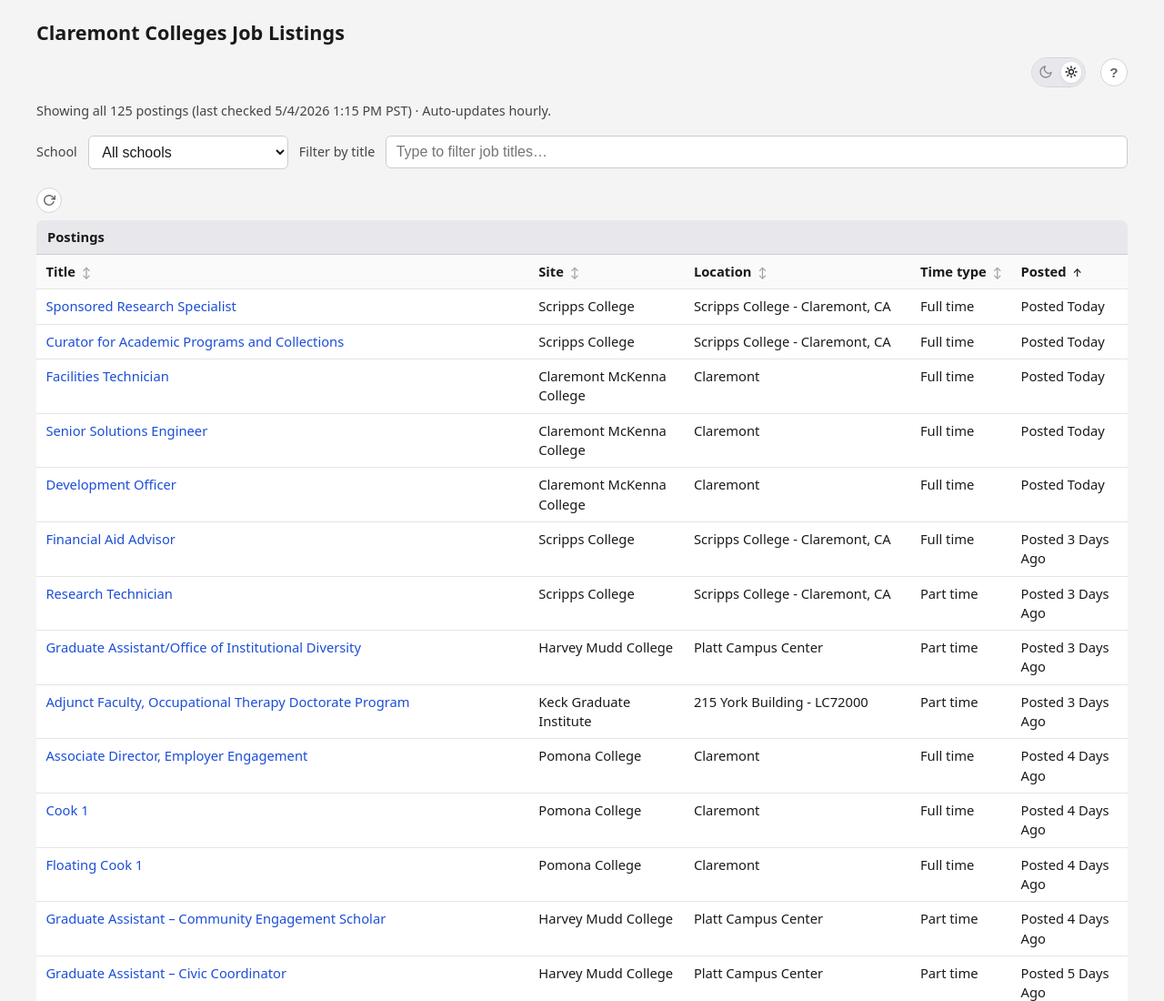
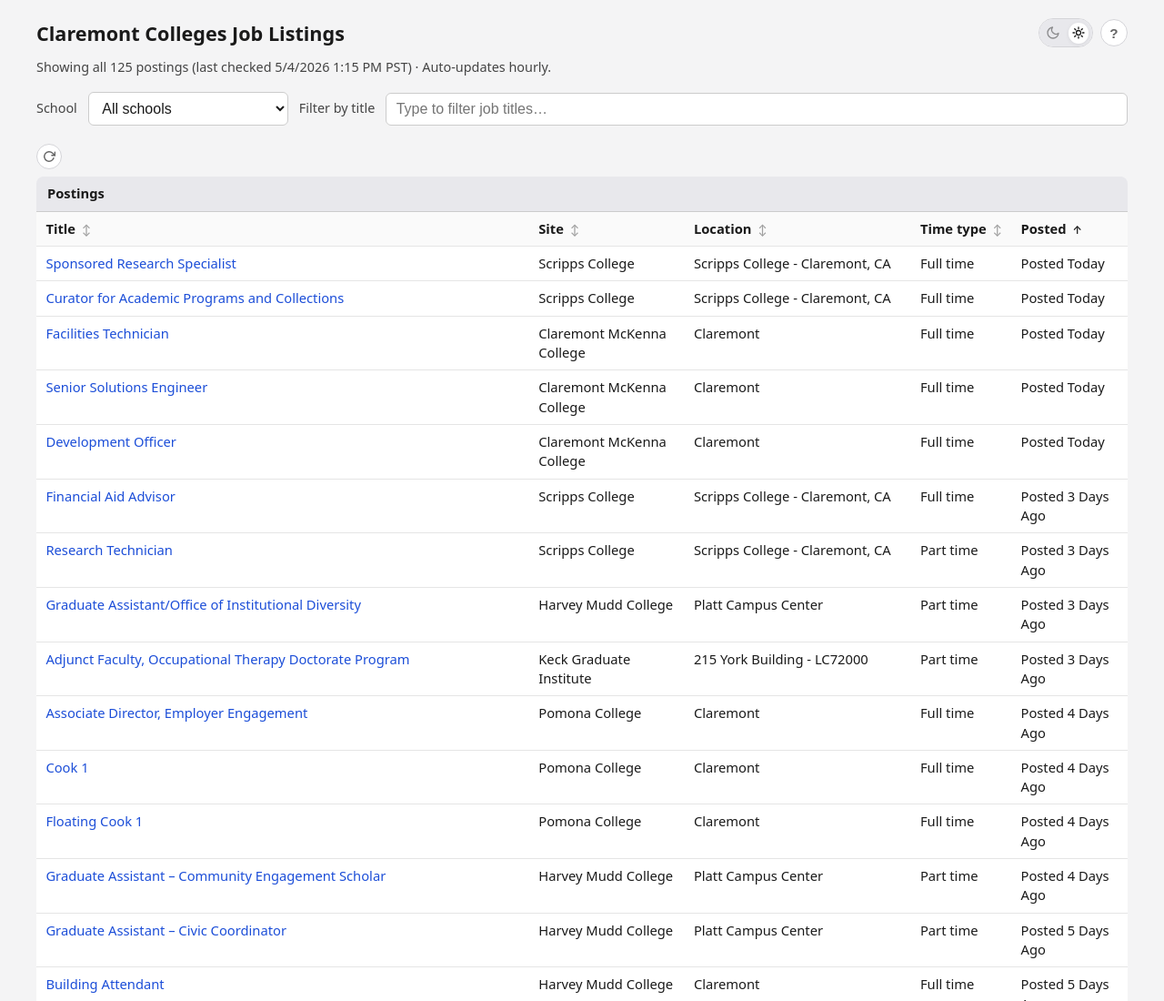
Before and after one commit to tpbnick/claremont-colleges-job-tracker, a plain HTML site: page index.html in a window 1280 px wide. Shown: the top 1100 px of the page at 91% size. Drawn offline with Linux system fonts and the light colour scheme.

Commit message:
fix: fixed placement of buttons, now in-line with page title

```diff
--- a/index.html
+++ b/index.html
@@ -80,18 +80,24 @@
       color: var(--text);
       background: var(--page-bg);
     }
+    .page-header {
+      display: flex;
+      align-items: center;
+      justify-content: space-between;
+      margin: 0 0 0.75rem;
+      gap: 0.75rem;
+    }
     h1 {
       font-size: 1.35rem;
       font-weight: 600;
-      margin: 0 0 0.5rem;
+      margin: 0;
       color: var(--text);
     }
-    .actions {
+    .page-header-actions {
       display: flex;
-      flex-wrap: wrap;
-      gap: 0.75rem 1rem;
       align-items: center;
-      margin: 0.75rem 0 1rem;
+      gap: 0.5rem;
+      flex-shrink: 0;
     }
     .toolbar {
       display: flex;
@@ -206,10 +212,6 @@
       font-size: 0.9rem;
       color: var(--text-soft);
       margin: 0.25rem 0 1rem;
-    }
-    .actions-spacer {
-      flex: 1 1 auto;
-      min-width: 0.25rem;
     }
     .theme-toggle {
       padding: 0;
@@ -622,10 +624,9 @@
   </style>
 </head>
 <body>
+  <div class="page-header">
     <h1>Claremont Colleges Job Listings</h1>
-
-  <div class="actions">
-    <span class="actions-spacer" aria-hidden="true"></span>
+    <div class="page-header-actions">
       <button type="button" id="themeToggle" class="theme-toggle" role="switch" aria-checked="false" aria-label="Use dark theme" title="Dark mode">
         <span class="theme-toggle__track">
           <span class="theme-toggle__glyph theme-toggle__glyph--moon" aria-hidden="true">
@@ -638,6 +639,7 @@
         </span>
       </button>
       <button type="button" id="infoBtn" aria-label="About this site" title="About / Help">?</button>
+    </div>
   </div>
 
   <p id="metaLine" class="count muted">Loading…</p>
```
Lines whose indentation alone changed are shown as unchanged.
